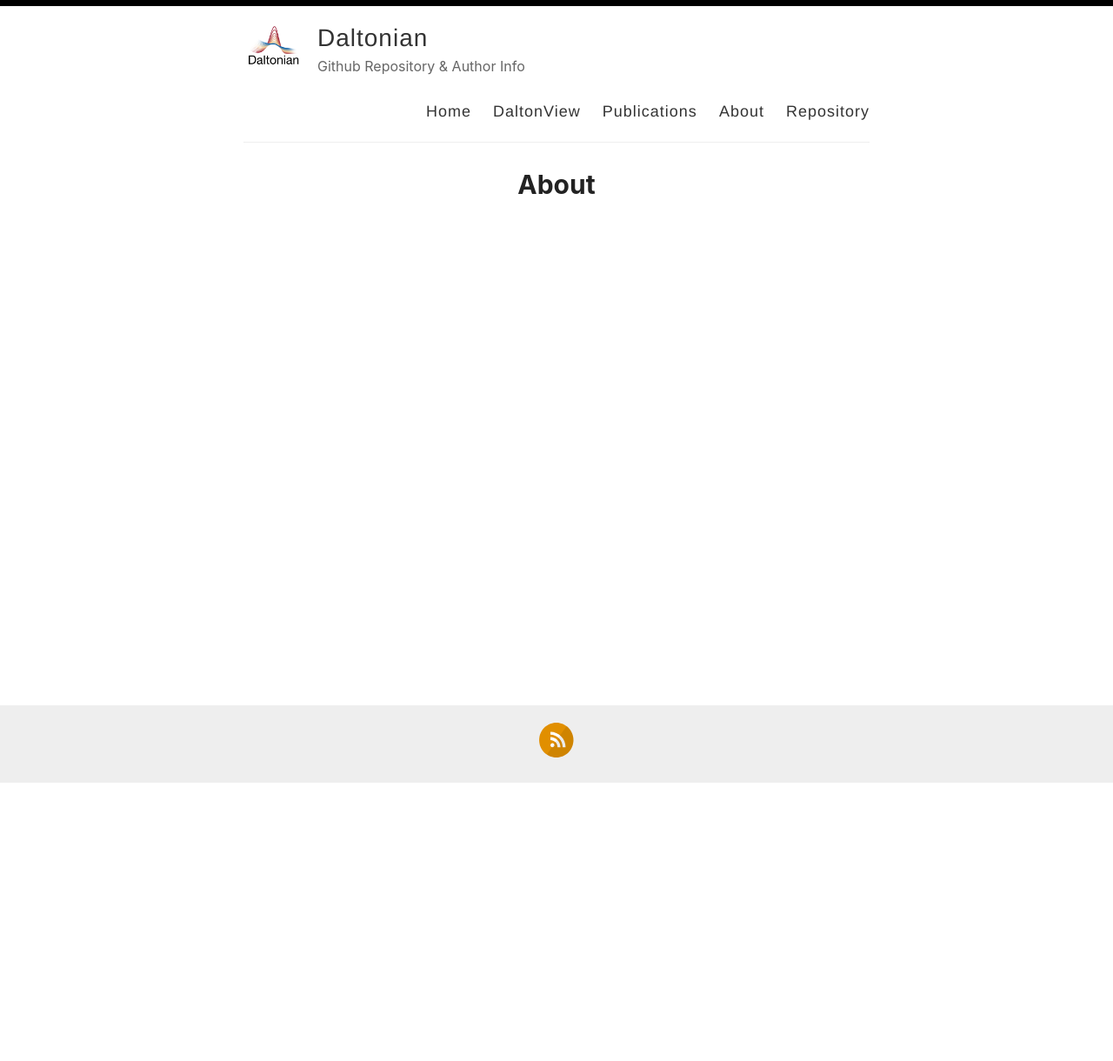
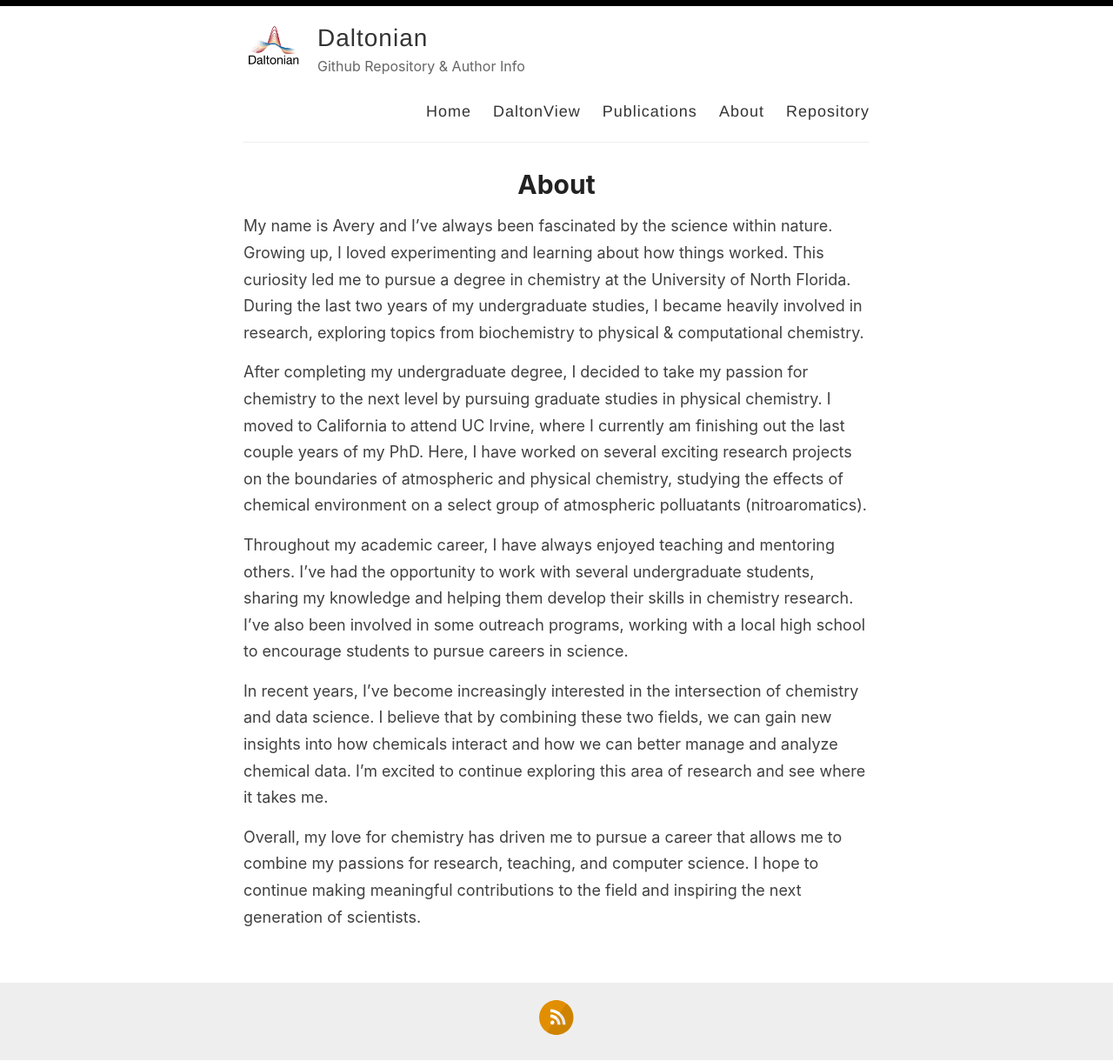
Before and after one commit to daltonian/daltonian.github.io, a Jekyll site: the page built from _pages/about.md, in a window 1280 px wide. Shown: the whole page at 87% size. Built offline with Jekyll 4.4.1, drawn with Linux system fonts in a browser that asks for light colours; before the commit the page ends 901 px from its top, so only the background shows below that.

Commit message:
Update about.md

```diff
--- a/_pages/about.md
+++ b/_pages/about.md
@@ -3,3 +3,13 @@ layout: page
 title: About
 permalink: /about/
 ---
+
+My name is Avery and I've always been fascinated by the science within nature. Growing up, I loved experimenting and learning about how things worked. This curiosity led me to pursue a degree in chemistry at the University of North Florida. During the last two years of my undergraduate studies, I became heavily involved in research, exploring topics  from biochemistry to physical & computational chemistry.
+
+After completing my undergraduate degree, I decided to take my passion for chemistry to the next level by pursuing graduate studies in physical chemistry. I moved to California to attend UC Irvine, where I currently am finishing out the last couple years of my PhD. Here, I have worked on several exciting research projects on the boundaries of atmospheric and physical chemistry, studying the effects of chemical environment on a select group of atmospheric polluatants (nitroaromatics).
+
+Throughout my academic career, I have always enjoyed teaching and mentoring others. I've had the opportunity to work with several undergraduate students, sharing my knowledge and helping them develop their skills in chemistry research. I've also been involved in some outreach programs, working with a local high school to encourage students to pursue careers in science.
+
+In recent years, I've become increasingly interested in the intersection of chemistry and data science. I believe that by combining these two fields, we can gain new insights into how chemicals interact and how we can better manage and analyze chemical data. I'm excited to continue exploring this area of research and see where it takes me.
+
+Overall, my love for chemistry has driven me to pursue a career that allows me to combine my passions for research, teaching, and computer science. I hope to continue making meaningful contributions to the field and inspiring the next generation of scientists.
```
